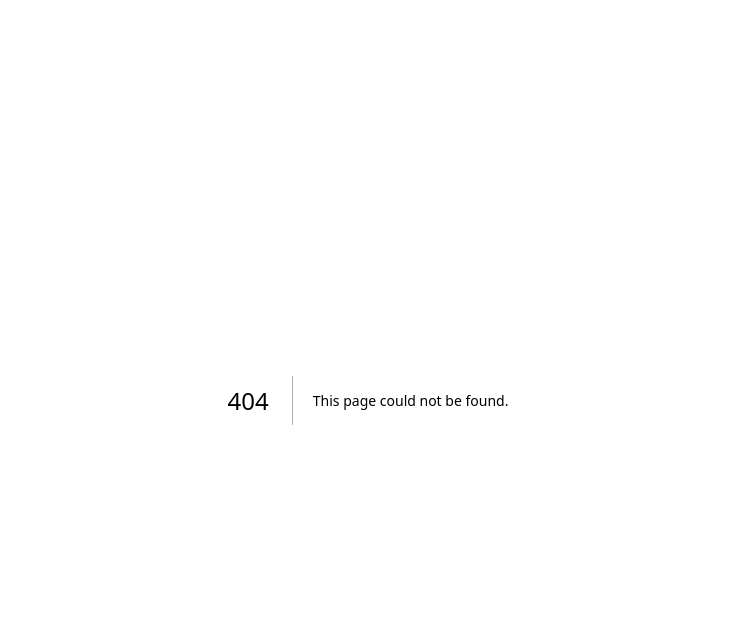
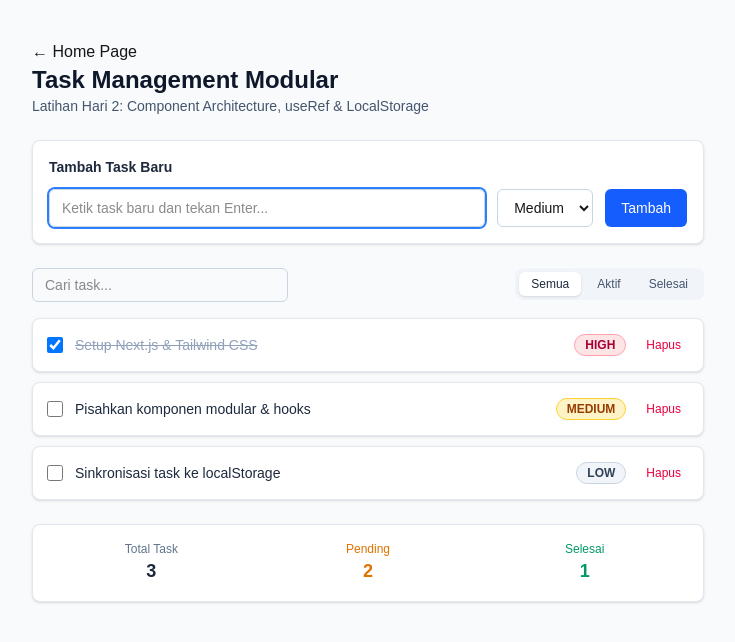
Before and after one commit to rahulken96/next-js-project-management, a Next.js app: page /tasks-demo-2 in a window 1280 px wide. Before the commit this address had no page. Shown: the top 642 px of the page, without its empty margins (272-1007 px from the left). Built offline with nearby package versions, Linux system fonts and the light colour scheme.

Commit message:
day 2: add modular task management demo page and supporting components

```diff
--- a/app/page.tsx
+++ b/app/page.tsx
@@ -25,6 +25,12 @@ export default function Page() {
       >
         Buka Demo Task (Hari 1) &rarr;
       </Link>
+      <Link
+        href="/tasks-demo-2"
+        className="mt-2.5 px-5 py-2.5 bg-blue-600 text-white font-medium rounded-lg hover:bg-blue-700 transition"
+      >
+        Buka Demo Task (Hari 2) &rarr;
+      </Link>
     </main>
   );
 }
--- /dev/null
+++ b/app/tasks-demo-2/page.tsx
@@ -0,0 +1,161 @@
+// app/tasks-demo/page.tsx
+"use client";
+
+import { useState, useEffect, useMemo } from "react";
+import { Task } from "@/components/tasks/taskItem";
+import { TaskForm } from "@/components/tasks/taskForm";
+import { TaskFilter, FilterStatus } from "@/components/tasks/taskFilter";
+import { TaskList } from "@/components/tasks/taskList";
+import { TaskSummary } from "@/components/tasks/taskSummary";
+import Link from "next/link";
+
+const STORAGE_KEY = "strg_key_next_1";
+
+const INITIAL_TASKS: Task[] = [
+    {
+        id: "1",
+        title: "Setup Next.js & Tailwind CSS",
+        priority: "HIGH",
+        isCompleted: true,
+    },
+    {
+        id: "2",
+        title: "Pisahkan komponen modular & hooks",
+        priority: "MEDIUM",
+        isCompleted: false,
+    },
+    {
+        id: "3",
+        title: "Sinkronisasi task ke localStorage",
+        priority: "LOW",
+        isCompleted: false,
+    },
+];
+
+export default function TasksDemoPage() {
+    const [tasks, setTasks] = useState<Task[]>([]);
+    const [filter, setFilter] = useState<FilterStatus>("ALL");
+    const [search, setSearch] = useState("");
+    const [isHydrated, setIsHydrated] = useState(false);
+
+    console.table(tasks);
+
+    // 1. Baca data dari localStorage HANYA setelah mount di browser (Cegah SSR Hydration Mismatch)
+    useEffect(() => {
+        try {
+            const saved = localStorage.getItem(STORAGE_KEY);
+            if (saved) {
+                const parsed = JSON.parse(saved);
+                // eslint-disable-next-line react-hooks/set-state-in-effect
+                setTasks(Array.isArray(parsed) ? parsed : INITIAL_TASKS);
+            } else {
+                setTasks(INITIAL_TASKS);
+            }
+        } catch {
+            setTasks(INITIAL_TASKS);
+        } finally {
+            setIsHydrated(true);
+        }
+    }, []);
+
+    // 2. Simpan setiap perubahan tasks ke localStorage
+    useEffect(() => {
+        if (isHydrated) {
+            localStorage.setItem(STORAGE_KEY, JSON.stringify(tasks));
+        }
+    }, [tasks, isHydrated]);
+
+    // Handlers
+    const handleAddTask = (
+        title: string,
+        priority: "LOW" | "MEDIUM" | "HIGH",
+    ) => {
+        const newTask: Task = {
+            id: crypto.randomUUID(),
+            title,
+            priority,
+            isCompleted: false,
+        };
+        setTasks((prev) => [newTask, ...prev]);
+    };
+
+    const handleToggleTask = (id: string) => {
+        setTasks((prev) =>
+            prev.map((t) =>
+                t.id === id ? { ...t, isCompleted: !t.isCompleted } : t,
+            ),
+        );
+    };
+
+    const handleDeleteTask = (id: string) => {
+        setTasks((prev) => prev.filter((t) => t.id !== id));
+    };
+
+    // 3. useMemo: Komputasi pencarian & filter hanya berjalan saat tasks, filter, atau search berubah
+    const filteredTasks = useMemo(() => {
+        return tasks.filter((task) => {
+            const matchSearch = task.title
+                .toLowerCase()
+                .includes(search.toLowerCase());
+            if (!matchSearch) return false;
+
+            if (filter === "ACTIVE") return !task.isCompleted;
+            if (filter === "COMPLETED") return task.isCompleted;
+            return true;
+        });
+    }, [tasks, filter, search]);
+
+    // Derived Values
+    const totalTasks = tasks.length;
+    const completedTasks = tasks.filter((t) => t.isCompleted).length;
+    const pendingTasks = totalTasks - completedTasks;
+
+    if (!isHydrated) {
+        return (
+            <div className="min-h-screen bg-slate-50 flex items-center justify-center">
+                <p className="text-sm text-slate-500 animate-pulse">
+                    Memuat data task...
+                </p>
+            </div>
+        );
+    }
+
+    return (
+        <div className="min-h-screen bg-slate-50 py-10 px-4">
+            <div className="max-w-2xl mx-auto">
+                <Link href="/">&larr; Home Page</Link>
+                <header className="mb-6">
+                    <h1 className="text-2xl font-bold text-slate-900">
+                        Task Management Modular
+                    </h1>
+                    <p className="text-sm text-slate-600">
+                        Latihan Hari 2: Component Architecture, useRef &
+                        LocalStorage
+                    </p>
+                </header>
+
+                {/* Presentational Components dikoordinasikan oleh page container */}
+                <TaskForm onAddTask={handleAddTask} />
+
+                <TaskFilter
+                    currentFilter={filter}
+                    onFilterChange={setFilter}
+                    searchQuery={search}
+                    onSearchChange={setSearch}
+                />
+
+                <TaskList
+                    tasks={filteredTasks}
+                    onToggle={handleToggleTask}
+                    onDelete={handleDeleteTask}
+                />
+
+                <TaskSummary
+                    total={totalTasks}
+                    pending={pendingTasks}
+                    completed={completedTasks}
+                />
+            </div>
+        </div>
+    );
+}
--- a/components/tasks/taskForm.tsx
+++ b/components/tasks/taskForm.tsx
@@ -1,7 +1,7 @@
 // components/tasks/TaskForm.tsx
 "use client";
 
-import { useState } from "react";
+import { useState, useRef, useEffect } from "react";
 
 interface TaskFormProps {
   onAddTask: (title: string, priority: "LOW" | "MEDIUM" | "HIGH") => void;
@@ -9,8 +9,14 @@ interface TaskFormProps {
 
 export function TaskForm({ onAddTask }: TaskFormProps) {
   const [title, setTitle] = useState("");
-  const [priority, setPriority] = useState<"LOW" | "MEDIUM" | "HIGH">("HIGH");
+  const [priority, setPriority] = useState<"LOW" | "MEDIUM" | "HIGH">("MEDIUM");
   const [error, setError] = useState("");
+
+  // Menggunakan useRef untuk mengakses elemen DOM input tanpa memicu re-render
+  const inputRef = useRef<HTMLInputElement>(null);
+
+  // Autofocus saat komponen pertama kali mount
+  useEffect(() => { inputRef.current?.focus() }, []);
 
   const handleSubmit = (e: React.FormEvent) => {
     e.preventDefault();
@@ -27,6 +33,9 @@ export function TaskForm({ onAddTask }: TaskFormProps) {
     setTitle("");
     setPriority("MEDIUM");
     setError("");
+
+    // Kembalikan fokus kursor ke input secara otomatis
+    inputRef.current?.focus();
   };
 
   return (
@@ -35,13 +44,14 @@ export function TaskForm({ onAddTask }: TaskFormProps) {
       <div className="flex flex-col sm:flex-row gap-3">
         <div className="flex-1">
           <input
+            ref={inputRef}
             type="text"
             value={title}
             onChange={(e) => {
               setTitle(e.target.value);
               if (error) setError("");
             }}
-            placeholder="Misal: Siapkan rancangan database..."
+            placeholder="Ketik task baru dan tekan Enter..."
             className="w-full px-3 py-2 border border-slate-300 rounded-md text-sm focus:outline-none focus:ring-2 focus:ring-blue-500"
           />
           {error && <p className="text-xs text-rose-600 mt-1">{error}</p>}
@@ -59,7 +69,7 @@ export function TaskForm({ onAddTask }: TaskFormProps) {
 
         <button
           type="submit"
-          className="px-4 py-2 bg-blue-600 text-white text-sm font-medium rounded-md hover:bg-blue-700 transition"
+          className="px-4 py-2 bg-blue-600 text-white text-sm font-medium rounded-md hover:bg-blue-700 transition cursor-pointer"
         >
           Tambah
         </button>
--- /dev/null
+++ b/components/tasks/taskList.tsx
@@ -0,0 +1,35 @@
+import { Task, TaskItem } from "./taskItem";
+
+interface TaskListProp {
+    tasks: Task[];
+    onToggle: (id: string) => void;
+    onDelete: (id: string) => void;
+}
+
+export function TaskList({ tasks, onToggle, onDelete }: TaskListProp) {
+    if (tasks.length == 0) {
+        return (
+            <div className="text-center py-10 bg-white border border-dashed border-slate-300 rounded-lg mb-6">
+                <p className="text-sm text-slate-500 font-medium">
+                    Belum ada task yang sesuai filter.
+                </p>
+                <p className="text-xs text-slate-400 mt-1">
+                    Tambahkan task baru atau ubah kriteria pencarian.
+                </p>
+            </div>
+        );
+    }
+
+    return (
+        <ul className="space-y-2.5 mb-6">
+            {tasks.map((task) => (
+                <TaskItem
+                    key={task.id}
+                    task={task}
+                    onToggle={onToggle}
+                    onDelete={onDelete}
+                />
+            ))}
+        </ul>
+    );
+}
--- /dev/null
+++ b/components/tasks/taskSummary.tsx
@@ -0,0 +1,36 @@
+interface TaskSummaryProps {
+    total: number;
+    pending: number;
+    completed: number;
+}
+
+export function TaskSummary({ total, pending, completed }: TaskSummaryProps) {
+    return (
+        <footer className="grid grid-cols-3 gap-3 p-4 bg-white border border-slate-200 rounded-lg text-center shadow-sm">
+            <div>
+                <span className="text-xs text-slate-500 font-medium block">
+                    Total Task
+                </span>
+                <span className="text-lg font-bold text-slate-800">
+                    {total}
+                </span>
+            </div>
+            <div>
+                <span className="text-xs text-amber-600 font-medium block">
+                    Pending
+                </span>
+                <span className="text-lg font-bold text-amber-600">
+                    {pending}
+                </span>
+            </div>
+            <div>
+                <span className="text-xs text-emerald-600 font-medium block">
+                    Selesai
+                </span>
+                <span className="text-lg font-bold text-emerald-600">
+                    {completed}
+                </span>
+            </div>
+        </footer>
+    );
+}
```
